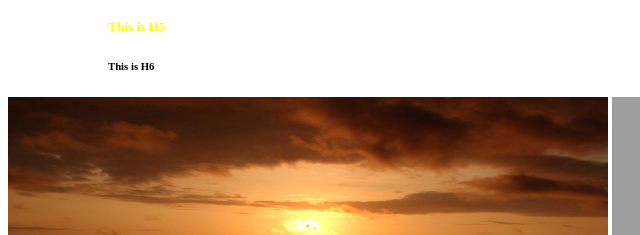
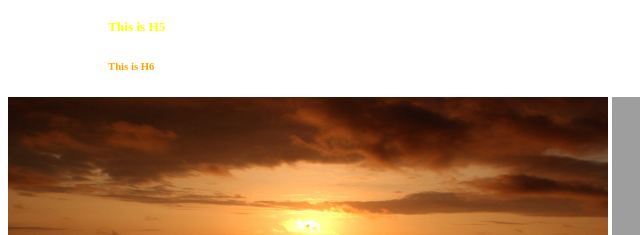
Before and after one commit to Wasim-Uddin/HW-Class-1, a plain HTML site: page index.html in a window 1280 px wide. Shown: the part 280-515 px from the top of the page, 0-640 px from the left. Drawn offline with Linux system fonts and the light colour scheme; grey boxes are pictures that could not be loaded.

Commit message:
Update style.css

```diff
--- a/CSS/style.css
+++ b/CSS/style.css
@@ -17,3 +17,6 @@ h6{
 #h5{
 	color:yellow;
 	}
+.h6{
+	color:orange;
+	}
```
